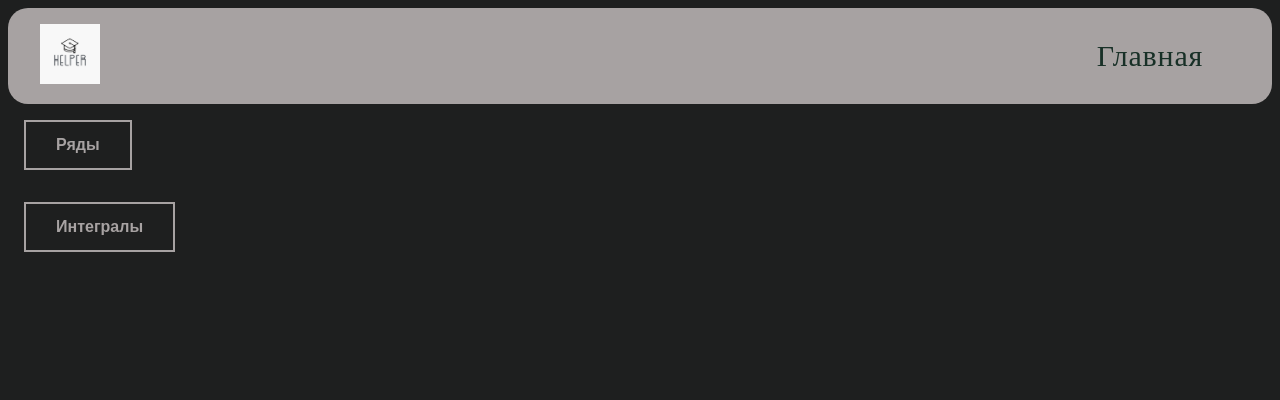
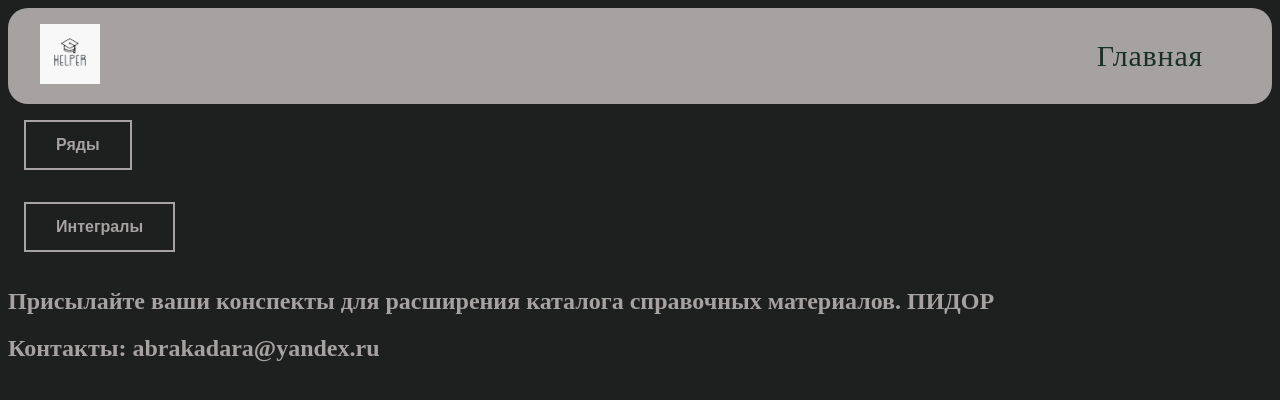
Before and after one commit to osetr1900/projectHELPER, a plain HTML site: page katalog.html in a window 1280 px wide. Drawn offline with Linux system fonts and the light colour scheme.

Commit message:
Add files via upload

```diff
--- a/katalog.html
+++ b/katalog.html
@@ -29,6 +29,9 @@
             <form action="file2.html">
                 <button class="center">Интегралы</button>
             </form>
+
+            <h2>Присылайте ваши конспекты для расширения каталога справочных материалов. ПИДОР</h2>
+            <h2>Контакты: abrakadara@yandex.ru</h2>
       </section>
 </body>
 </html>
--- a/stylekatalog.css
+++ b/stylekatalog.css
@@ -166,3 +166,9 @@ button {
 	  transition: transform 0.5s;
 	}
   }
+
+
+  h2
+  {
+	color: rgb(167, 162, 162);
+  }
```
